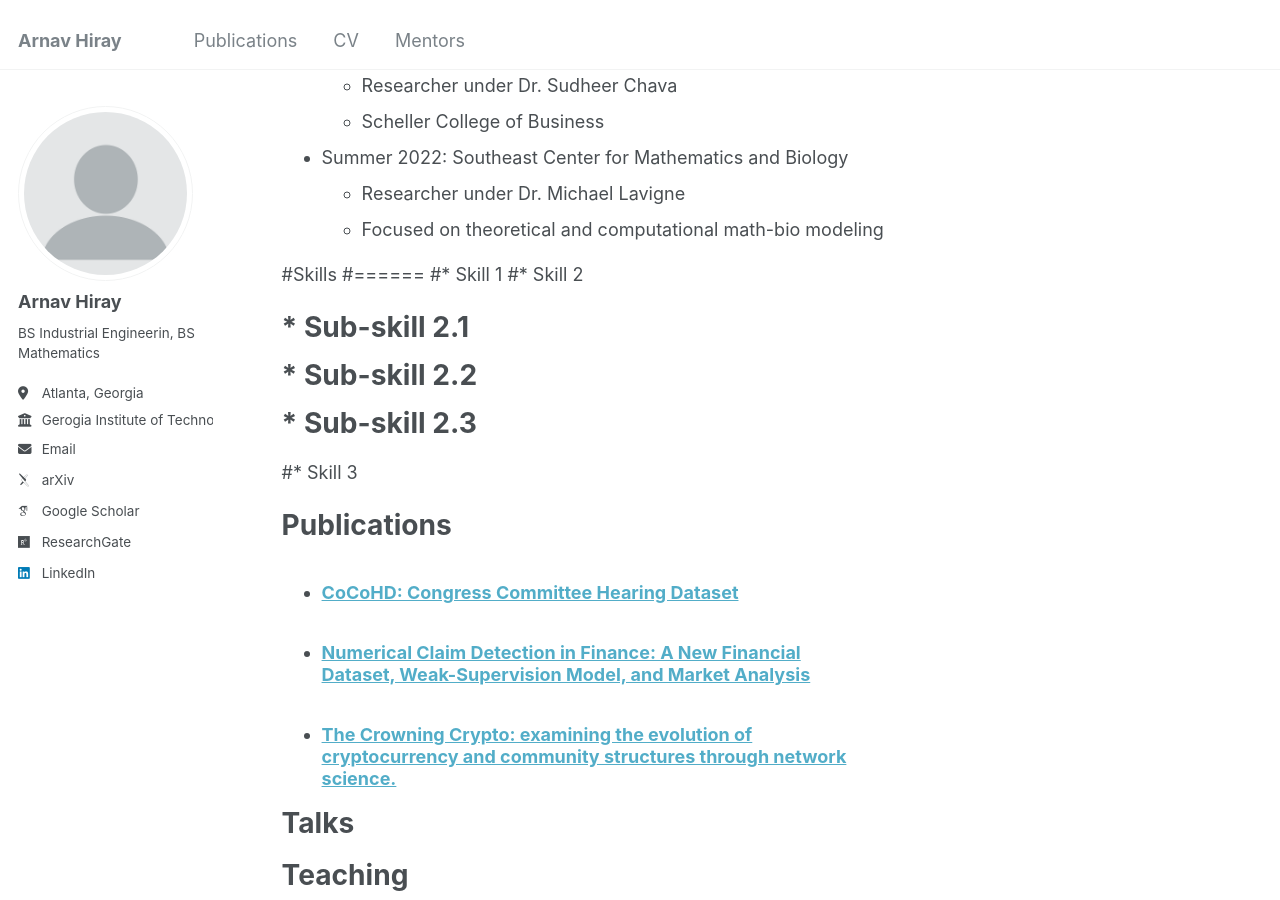
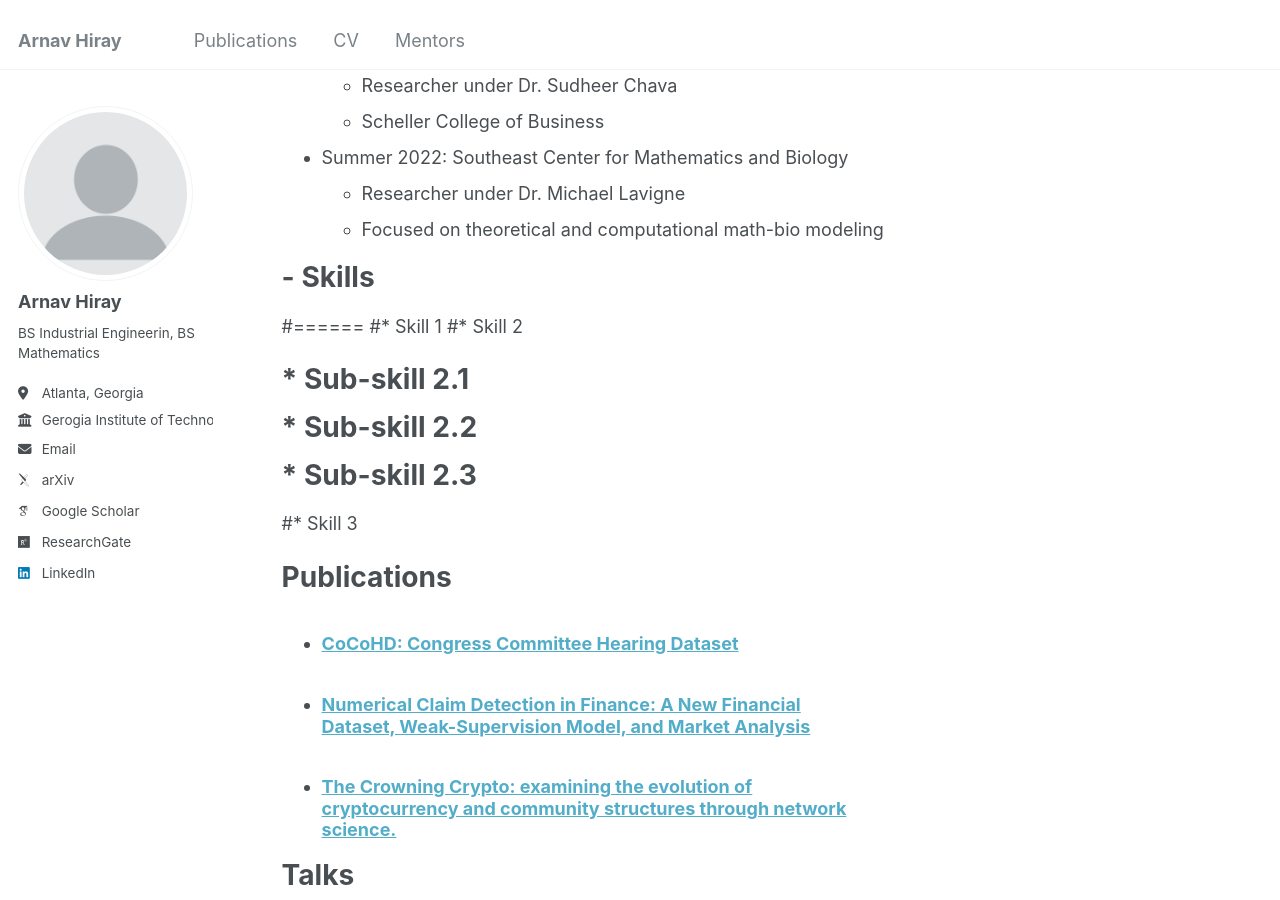
Before and after one commit to AHiray/AHiray.github.io, a Jekyll site: the page built from _pages/cv.md, in a window 1280 px wide and 900 px high, scrolled down 468 px. Built offline with Jekyll 4.4.1, drawn with Linux system fonts in a browser that asks for light colours; some web fonts are replaced.

Commit message:
Update cv.md

```diff
--- a/_pages/cv.md
+++ b/_pages/cv.md
@@ -29,7 +29,7 @@ Research
   * Researcher under Dr. Michael Lavigne
   * Focused on theoretical and computational math-bio modeling
 
-#Skills
+# - Skills
 #======
 #* Skill 1
 #* Skill 2
```
